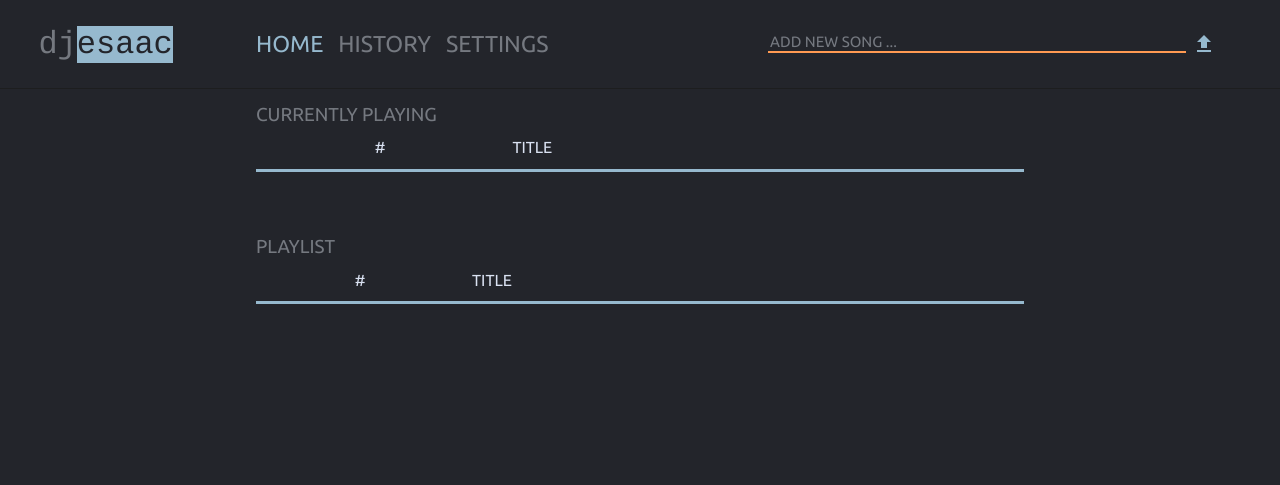
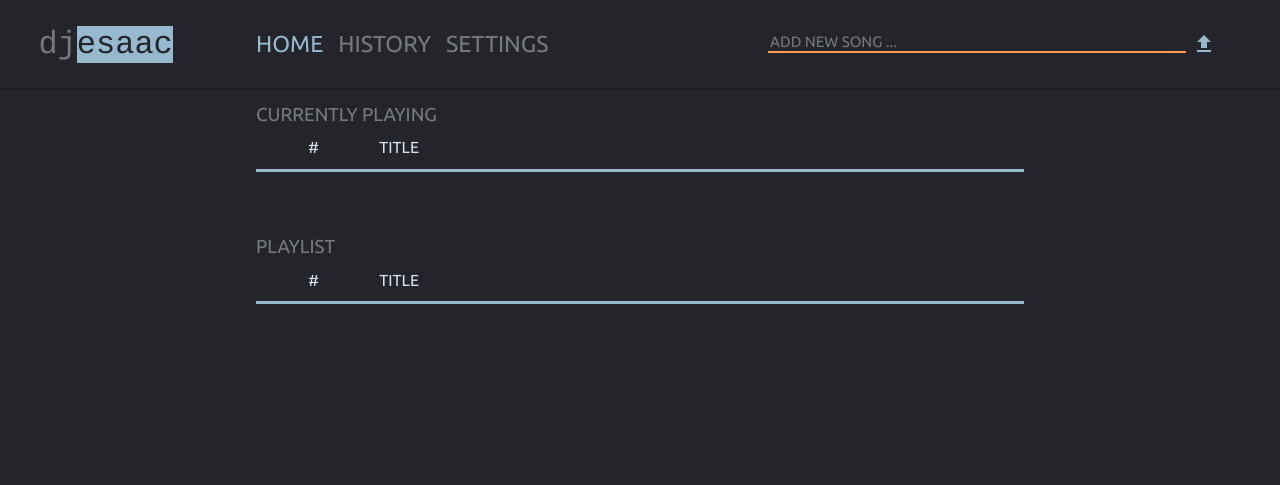
Before and after one commit to amirsahabi/djesaac, a Flask app: page / in a window 1280 px wide. Shown: the top 485 px of the page. Run offline with Flask 2, Linux system fonts and the light colour scheme; data comes from the database, SQL or seed files in the repository; data that the repository does not hold is empty; parts of the project's set-up code (start-up, migrations or seed data) failed here and were passed over.

Commit message:
Fixed issue #16 - width of first column of playlist is defined.

```diff
--- a/app/static/styles/styles.css
+++ b/app/static/styles/styles.css
@@ -399,4 +399,6 @@ td {
 
 th:nth-child(1), td:nth-child(1) {
     text-align: center;
+    width: 15%;
+    min-width: 90px;
 }
```
